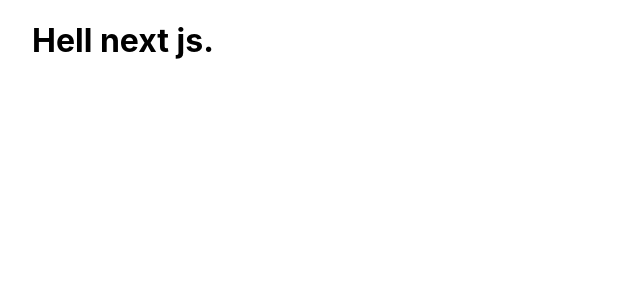
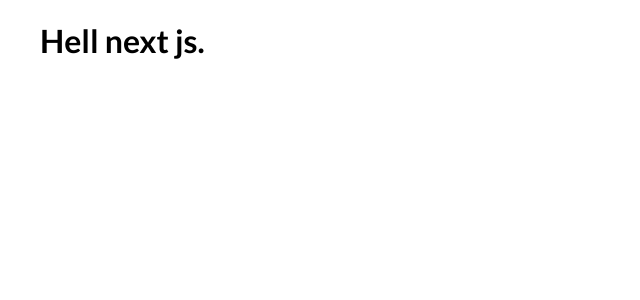
Before and after one commit to minchodang/next-hard-studying, a Next.js app: page / in a window 1280 px wide. Shown: the top 300 px of the page, without its empty margins (0-640 px from the left). Built offline with nearby package versions, Linux system fonts and the light colour scheme.

Commit message:
Develop (#4)
* Feat: 초기 셋팅 및 기본 index 수정 (#1)

* Feat: 라우팅 파일 페이지 추가 (#3)

```diff
--- a/styles/globals.css
+++ b/styles/globals.css
@@ -1,26 +1,18 @@
-html,
-body {
-  padding: 0;
-  margin: 0;
-  font-family: -apple-system, BlinkMacSystemFont, Segoe UI, Roboto, Oxygen,
-    Ubuntu, Cantarell, Fira Sans, Droid Sans, Helvetica Neue, sans-serif;
-}
-
-a {
-  color: inherit;
-  text-decoration: none;
-}
+@import url('https://fonts.googleapis.com/css2?family=Lato:wght@700&family=Open+Sans:wght@400;700&display=swap');
 
 * {
   box-sizing: border-box;
 }
 
-@media (prefers-color-scheme: dark) {
-  html {
-    color-scheme: dark;
-  }
-  body {
-    color: white;
-    background: black;
-  }
+body {
+  font-family: 'Open Sans', 'Lato', sans-serif;
 }
+
+h1,
+h2,
+h3,
+h4,
+h5,
+h6 {
+  font-family: 'Lato', sans-serif;
+}
```
Also changed, not shown: pages/about.tsx (added, +10 -0 lines).
